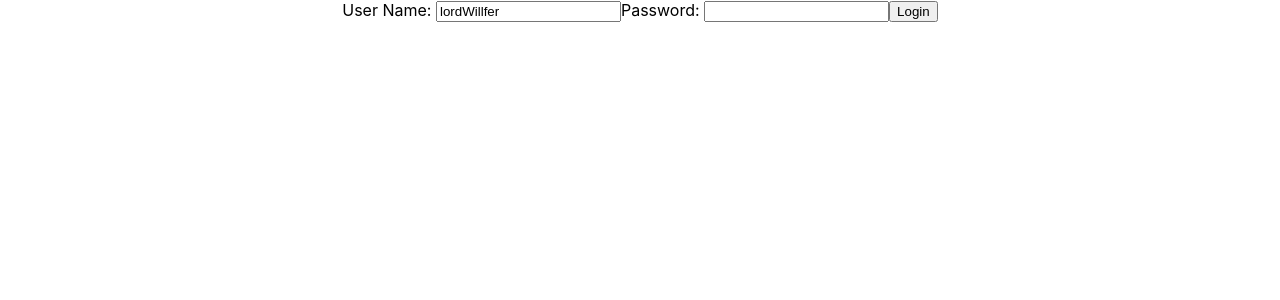
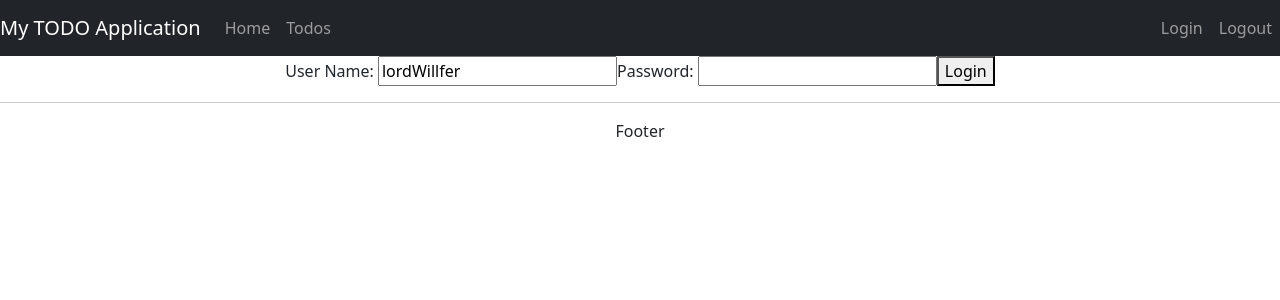
Before and after one commit to lordWillfer/todo-app, a React (Create React App) app: page / in a window 1280 px wide. Shown: the top 300 px of the page. Built offline with nearby package versions, Linux system fonts and the light colour scheme.

Commit message:
Personalizando la barra de encabezado y agregando Bootstrap al proyecto

```diff
--- a/package.json
+++ b/package.json
@@ -6,6 +6,7 @@
     "@testing-library/jest-dom": "^5.17.0",
     "@testing-library/react": "^13.4.0",
     "@testing-library/user-event": "^13.5.0",
+    "bootstrap": "^5.3.1",
     "react": "^18.2.0",
     "react-dom": "^18.2.0",
     "react-router-dom": "^6.15.0",
--- a/src/components/todo/TodoApp.jsx
+++ b/src/components/todo/TodoApp.jsx
@@ -12,6 +12,7 @@
         return (
             <div className="TodoApp">
                 <Router>
+                    <HeaderComponent />
                     <Routes>
                             <Route path="/" element={<LoginComponentWithNavigation />} />
                             <Route path="/login" element={<LoginComponentWithNavigation />} />
@@ -19,7 +20,38 @@
                             <Route path="/todos" element={<ListTodosComponent />} />
                             <Route path="*" element={<ErrorComponent />} />
                     </Routes>
+                    <FooterComponent />
                 </Router>
+            </div>
+        )
+    }
+}
+
+class HeaderComponent extends Component {
+    render() {
+        return (
+            <header>
+                <nav className="navbar navbar-expand-md navbar-dark bg-dark">
+                    <div><a href="/welcome" className="navbar-brand">My TODO Application</a></div>
+                    <ul className="navbar-nav">
+                        <li><Link className="nav-link" to="/welcome/lordWillfer">Home</Link></li>
+                        <li><Link className="nav-link" to="/todos">Todos</Link></li>
+                    </ul>
+                    <ul className="navbar-nav navbar-collapse justify-content-end">
+                        <li><Link className="nav-link" to="/login">Login</Link></li>
+                        <li><Link className="nav-link" to="/logout">Logout</Link></li>
+                    </ul>
+                </nav>
+            </header>
+        )
+    }
+}
+
+class FooterComponent extends Component {
+    render() {
+        return (
+            <div>
+                <hr />Footer
             </div>
         )
     }
--- a/src/index.js
+++ b/src/index.js
@@ -1,6 +1,10 @@
 import React from 'react';
 import ReactDOM from 'react-dom/client';
 import './index.css';
+// Bootstrap CSS
+import "bootstrap/dist/css/bootstrap.min.css";
+// Bootstrap Bundle JS
+import "bootstrap/dist/js/bootstrap.bundle.min";
 import App from './App';
 import reportWebVitals from './reportWebVitals';
 
```
Also changed, not shown: 1 other file (tests, documents, lock files or other folders).
